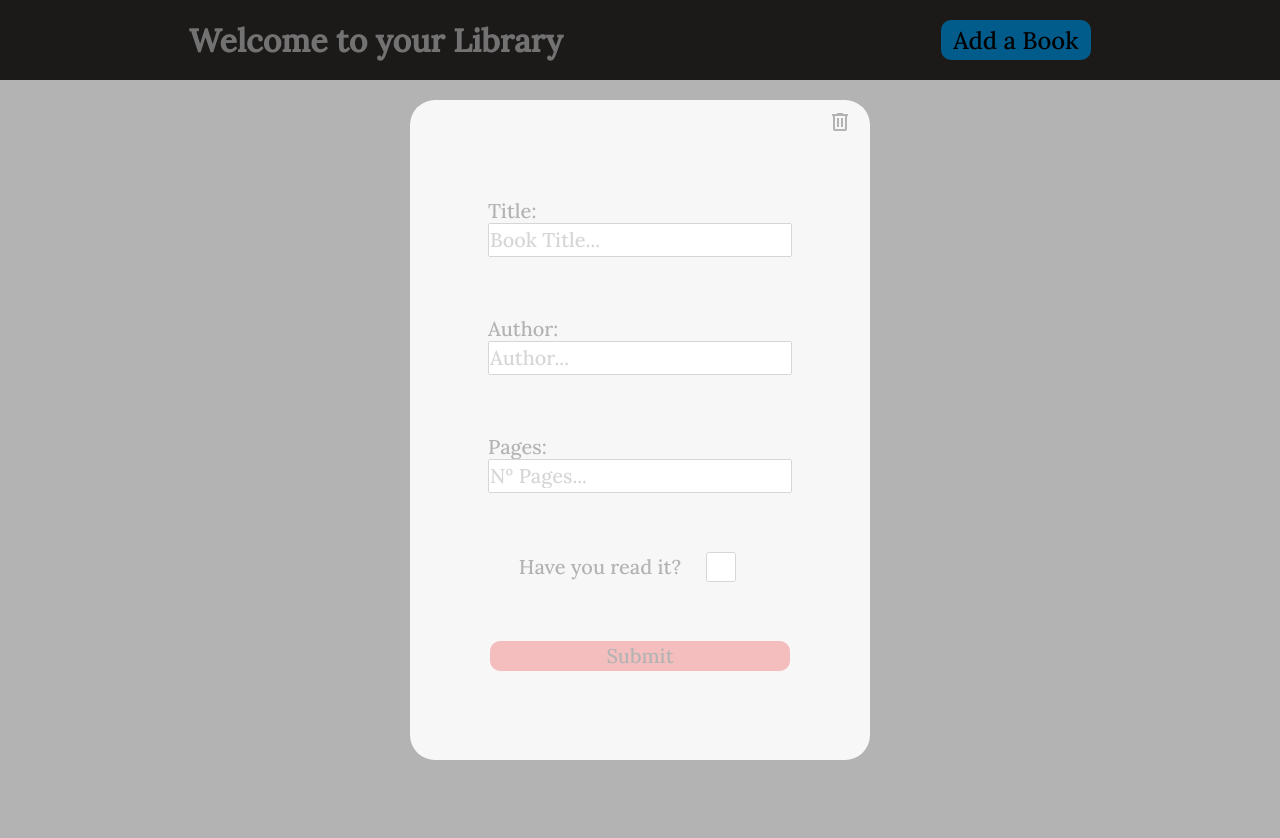
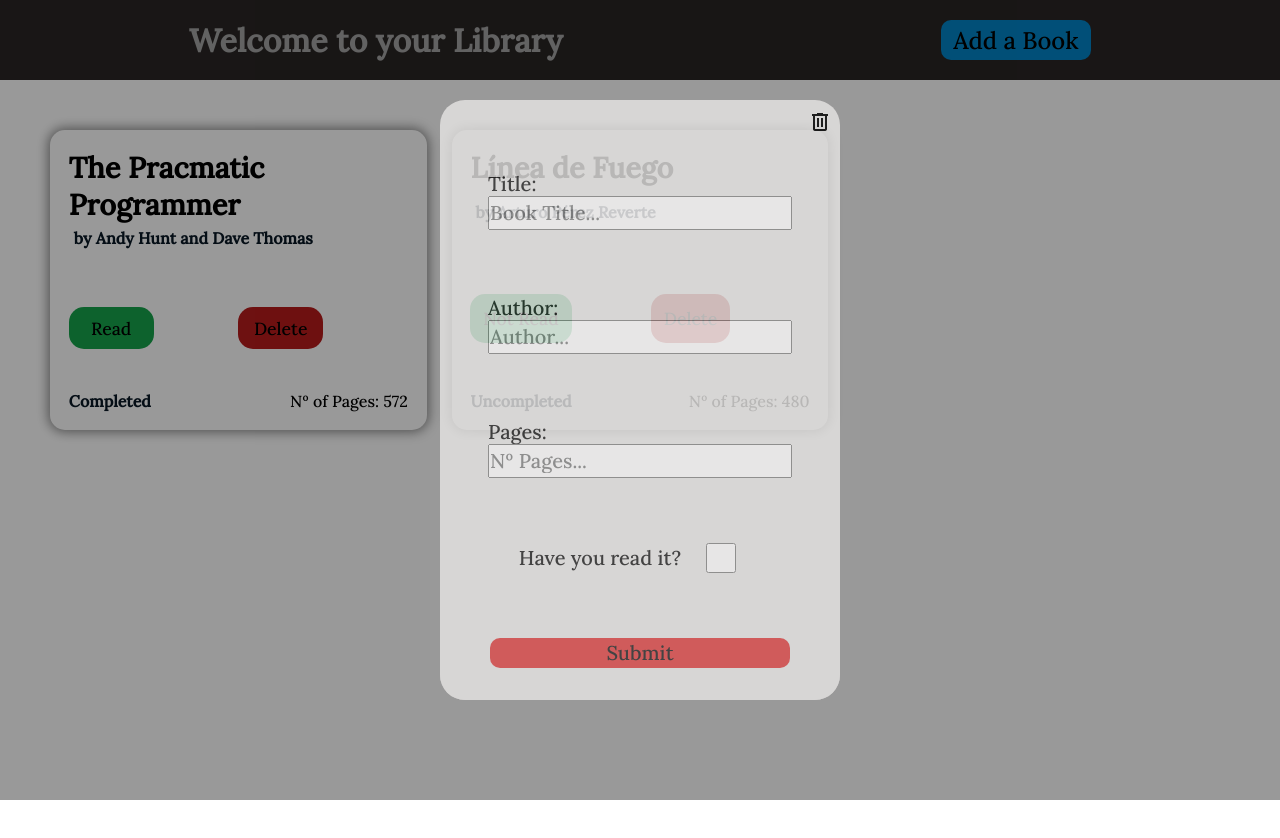
Before and after one commit to portaTuimil/Personal_Web_Library, a plain HTML site: page index.html in a window 1280 px wide. Both pictures are taken after a click on the button "Add a Book". After the commit the page ends 800 px from the top, so only its background shows below. Drawn offline with nearby package versions, Linux system fonts and the light colour scheme.

Commit message:
Div Sistem done, Delete Button Working

```diff
--- a/index.html
+++ b/index.html
@@ -7,20 +7,27 @@
 	<link rel="stylesheet" href="https://fonts.googleapis.com/css2?family=Material+Symbols+Outlined:opsz,wght,FILL,GRAD@48,400,0,0" />
 </head>
 <body>
+
+<div class="nav">
+	<h1>Welcome to your Library</h1>
+	<button class="btn">Add a Book</button>
+</div>
+
+
 <div class="add-menu" id ="close">
 	<div class="form">
 		<button class="close-btn"><span class="material-symbols-outlined">delete</span></button>
 		<form action="" class="form">
 			<div>
-				<label for="title" id="title">Title:</label>
-				<input type="text" id="title" name="title" placeholder="Book Title...">
+				<label for="title">Title:</label>
+				<input type="text" id="title" name="title" placeholder="Book Title..." required>
 			</div>
 			<div>
-				<label for="author" id="author">Author:</label>
-				<input type="text" id="author" name="author" placeholder="Author...">
+				<label for="author">Author:</label>
+				<input type="text" id="author" name="author" placeholder="Author..." required>
 			</div>
 			<div>
-				<label for="pages" id="pages">Pages:</label>
+				<label for="pages">Pages:</label>
 				<input type="number" id="pages" name="pages" placeholder="Nº Pages...">
 			</div>
 			<div class="read">
@@ -34,14 +41,15 @@
 	</div>
 </div>
 
-<div class="nav">
-	<h1>Welcome to your Library</h1>
-	<button class="btn">Add a Book</button>
-</div>
+
+<div class="supracontainer">
+<div class="books">
 
 
 
-<div class="books"></div>
+</div>
+</div>
+
 <script src="script.js"></script>
 </body>
 </html>
--- a/script.js
+++ b/script.js
@@ -1,4 +1,4 @@
-/*Styles*/
+//Buttons and modal:
 
 let btn =document.querySelector('.btn');
 let addMenu = document.querySelector('.add-menu');
@@ -26,25 +26,130 @@ document.onclick = function (e){
 
 
 
-/*Logic*/
+//Logic
+let Title = document.querySelector('#title');
+let Author = document.querySelector('#author');
+let Pages = document.querySelector('#pages');
+let IsRead = document.querySelector('#read');
+let Form = document.querySelector('.form')
 let myLibrary = [];
 
-function Book(title, author, pages, readed){
+//Constructor
+function Book(title, author, pages, isRead){
     this.title = title,
     this.author = author,
     this.pages = pages,
-    this.readed = readed
+    this.isRead = isRead
 }
 
-function addBookToLibrary(book){
-    let title = 'x';
-    let author = 'y';
-    let pages = 'z';
-    let readed = 'q'
-    myLibrary.push(new Book(title, author, pages, readed))
+//Add Books:
+function addBookToLibrary(Title, Author, Pages, IsRead){
+    myLibrary.push(new Book(Title, Author, Pages, IsRead))
+}
+
+//Submit button:
+Form.addEventListener('submit', (e)=>{
+    e.preventDefault();
+
+    titleVal = Title.value;
+    authorVal = Author.value;
+    pagesVal = Pages.value;
+    isReadVal = IsRead.checked;
+
+    if (pagesVal === ""){
+        pagesVal = "unknown"
+    }
+
+    addBookToLibrary(titleVal, authorVal, pagesVal, isReadVal)
+
+    console.log(titleVal)
+    console.log(authorVal)
+    console.log(pagesVal)
+    console.log(isReadVal)
+    console.log(myLibrary)
+
+    addMenu.setAttribute(`style`, `display: none;`);
+    menu = false;
+
+    Title.value="";
+    Author.value="";
+    Pages.value="";
+    IsRead.checked= false;
+
+    createBook()
+})
+
+//Generate divs:
+let container = document.querySelector('.books')
 
 
-}
+function createBook(){
+    container.textContent = '';
+    for (let book of myLibrary){
 
-addBookToLibrary('Lord Of The Rings')
-console.log(myLibrary)
+    //Creates a div and gives a class:
+    let div = document.createElement('div')
+    div.classList.add('book')
+
+    //Creates title:
+
+    let divTitle = document.createElement('h1');
+    divTitle.textContent = book.title;
+
+    //Author:
+
+    let divAuthor = document.createElement('h2')
+    divAuthor.textContent = 'by '+book.author;
+
+    //Read:
+
+    let divRead = document.createElement('h3')
+    divRead.textContent = book.isRead ? 'Completed' : 'Uncompleted';
+
+    //Pages:
+    let divPages = document.createElement('p');
+    divPages.textContent = 'Nº of Pages: '+ book.pages;
+
+    //Button Delete:
+    let buttonDelete = document.createElement('button');
+    buttonDelete.classList.add('delete')
+    buttonDelete.textContent = 'Delete';
+
+    /**/
+    buttonDelete.addEventListener('click', ()=>{
+        myLibrary.splice(myLibrary.indexOf(book),1);
+        createBook();
+    })
+
+
+    /**/
+
+    //Button Read:
+    let buttonRead = document.createElement('button');
+    buttonRead.classList.add('read')
+    buttonRead.textContent = book.isRead ? 'Read':'Not Read' ;
+
+    //Publish div:
+    container.appendChild(div);
+    div.appendChild(divTitle);
+    div.appendChild(divAuthor);
+    div.appendChild(divPages);
+    div.appendChild(divRead)
+    div.appendChild(buttonDelete);
+    div.appendChild(buttonRead)
+}}
+
+//Delete Books;
+/*let deleteButtons = document.querySelectorAll('.delete')
+
+deleteButtons.forEach(button=> button.addEventListener('click', (e)=> {
+    console.log(e);
+}))*/
+
+
+
+
+// Test:
+addBookToLibrary('The Pracmatic Programmer', 'Andy Hunt and Dave Thomas', '572', true)
+addBookToLibrary('Línea de Fuego', 'Arturo Pérez Reverte', '480', false)
+createBook()
--- a/styles.css
+++ b/styles.css
@@ -5,8 +5,8 @@
     font-family: 'Lora', serif;
 }
 
-body{
-    height: 120vh;
+html, body {
+    min-height: 100%;
 }
 
 .nav{
@@ -36,37 +36,31 @@ body{
     transform: translatey(2px);
 }
 
-.books{
-    display: block;
-    width: 100%;
-    height: 120vh;
-}
-
+/*https://www.w3schools.com/howto/howto_css_modals.asp*/
 .add-menu{
-    height: 130vh;
-    width: 100%;
-    background-color: black;
-    opacity: 30%;
-    position: absolute;
-    display: none;
-    z-index: 100;
-    justify-content: center;
-
+    display: none; /* Hidden by default */
+    position: fixed; /* Stay in place */
+    z-index: 1; /* Sit on top */
+    left: 0;
+    top: 0;
+    width: 100%; /* Full width */
+    height: 100%; /* Full height */
+    overflow: auto; /* Enable scroll if needed */
+    background-color: rgba(0,0,0,0.4); /* Black w/ opacity */
 }
 
 .form{
+    opacity: 80%;
     height: 600px;
     width: 400px;
     z-index: 100;
-    position: sticky;
-    top: 100px;
+    margin: auto;
     background-color: #e7e5e4;
     border-radius: 25px;
     display: flex;
     justify-content: space-around;
     flex-direction: column;
     align-items: center;
-    padding: 30px;
 
 }
 
@@ -114,8 +108,8 @@ label{
 .close-btn{
     background-color: transparent;
     border: none;
-    margin-top: -20px;
-    margin-left: 100%;
+    margin-top: 10px;
+    margin-left: 90%;
     position: relative;
 }
 
@@ -123,3 +117,93 @@ label{
     transform: translatey(2px);
     opacity:50%;
 }
+
+/*Books*/
+.supracontainer{
+    width: 100%;
+    height: inherit;
+    display: flex;
+    justify-content: center;
+    align-items: center;
+}
+
+.books{
+    display: grid;
+    margin: 50px;
+    margin-bottom: 0;
+    width: 95%;
+    grid-template-columns:  repeat(3,1fr);
+    grid-gap: 25px;
+}
+
+.books > div{
+    height: 300px;
+    padding : 5%;
+    border-radius: 15px;
+    box-sizing: border-box;
+    box-shadow: 0px 0px 12px 2px #888888;
+    display: grid;
+    grid-template-columns: repeat(4, 1fr);
+    grid-template-rows: repeat(5, 1fr);
+}
+
+.books > div > h1{
+    font-size: 1.8rem;
+    grid-column-start: 1;
+    grid-column-end: 5;
+    grid-row: 1;
+}
+
+.books > div > h2{
+    font-size: 1rem;
+    margin-top: 5px;
+    margin-left: 5px;
+    color: #081724;
+    grid-row: 2;
+    grid-column-start: 1;
+    grid-column-end: 5;
+}
+
+.books > div > h3{
+    font-size: 1rem;
+    position: relative;
+    color: #081724;
+    font-style: normal;
+    grid-row: 6;
+}
+
+.books > div > p{
+    font-size: 1rem;
+    text-align: end;
+    position: relative;
+    grid-row: 6;
+    grid-column-start: 2;
+    grid-column-end: 6;
+
+}
+
+.books > div > .delete{
+    grid-row: 4;
+    background-color: #b71c1c;
+    border-radius: 15px;
+    border: none;
+    font-size: 1.1rem;
+    grid-column-start: 3;
+    grid-column-end: 4;
+}
+
+.books > div > .read{
+    grid-row: 4;
+    background-color: #16a34a;
+    border-radius: 15px;
+    border: none;
+    font-size: 1.1rem;
+    grid-column-start: 1;
+    grid-column-end: 2;
+}
+
+.books > div > button:hover{
+    transform: translateX(2px) translateY(2px);
+    opacity: 90%;
+    cursor: pointer;
+}
```
